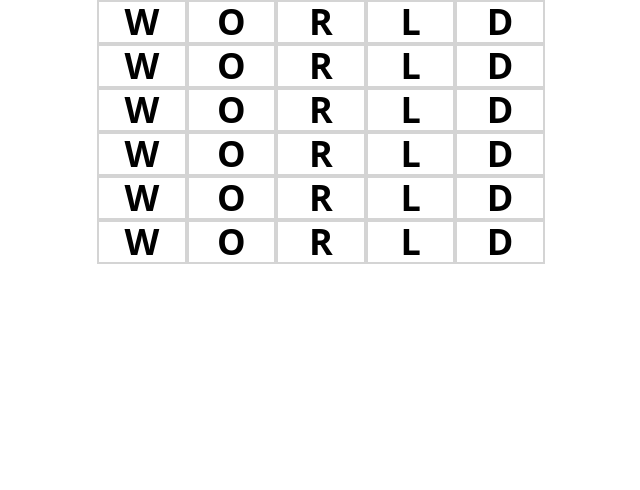
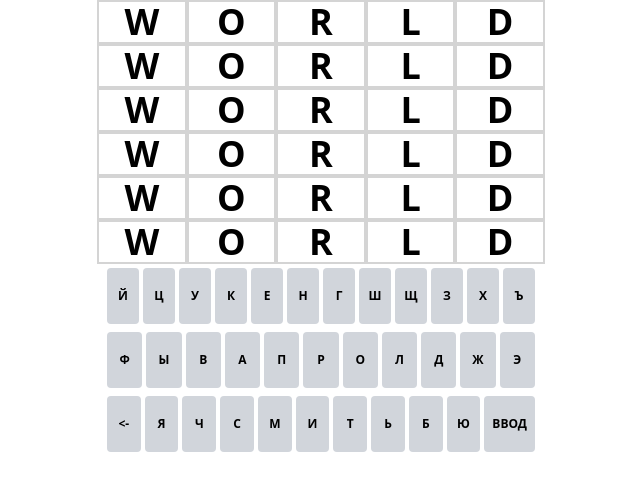
Before and after one commit to Arnosha96/game-wordly, a React (Create React App) app: page / in a window 1280 px wide. Shown: the top 490 px of the page, without its empty margins (319-959 px from the left). Built offline with nearby package versions, Linux system fonts and the light colour scheme.

Commit message:
Add keyboard

```diff
--- a/src/App.tsx
+++ b/src/App.tsx
@@ -1,9 +1,7 @@
-import BoardWrapper from "./components/gameWrapper";
+import GameWrapper from "./components/gameWrapper";
 
 function App() {
-  return (
-    <BoardWrapper />
-  );
+  return <GameWrapper />;
 }
 
 export default App;
--- a/src/components/gameWrapper.tsx
+++ b/src/components/gameWrapper.tsx
@@ -1,9 +1,11 @@
 import Board from "./board";
+import Keyboard from "./keyboard/keyboard";
 
 const GameWrapper = () => {
   return (
     <div className="wrapper container mx-auto flex flex-col max-w-md">
       <Board />
+      <Keyboard />
     </div>
   );
 };
--- /dev/null
+++ b/src/components/keyboard/key.tsx
@@ -0,0 +1,33 @@
+type KeyProps = {
+  letter: string;
+  handleClick: (letter: string) => void;
+};
+
+const Key = ({ letter, handleClick }: KeyProps) => {
+  return (
+    <button
+      className="
+                flex-1
+                rounded
+                uppercase
+                font-bold
+                p-1
+                sm:p-2
+                h-14
+                small:h-12
+                tiny:h-10
+                text-xs
+                m-0.5
+                mt-1
+                mb-1
+                fix-small-iphones-key:h-12
+                bg-gray-300
+                "
+      onClick={() => handleClick(letter)}
+    >
+      {letter}
+    </button>
+  );
+};
+
+export default Key;
--- /dev/null
+++ b/src/components/keyboard/keyboard.tsx
@@ -0,0 +1,50 @@
+import Key from "./key";
+
+const Keyboard = () => {
+  return (
+    <div className="flex flex-col container w-full max-w-lg pb-2 md:pb-5 px-2 mx-auto">
+      <div className="flex">
+        <Key letter="й" handleClick={(letter) => console.log(letter)}></Key>
+        <Key letter="ц" handleClick={(letter) => console.log(letter)}></Key>
+        <Key letter="у" handleClick={(letter) => console.log(letter)}></Key>
+        <Key letter="к" handleClick={(letter) => console.log(letter)}></Key>
+        <Key letter="е" handleClick={(letter) => console.log(letter)}></Key>
+        <Key letter="н" handleClick={(letter) => console.log(letter)}></Key>
+        <Key letter="г" handleClick={(letter) => console.log(letter)}></Key>
+        <Key letter="ш" handleClick={(letter) => console.log(letter)}></Key>
+        <Key letter="щ" handleClick={(letter) => console.log(letter)}></Key>
+        <Key letter="з" handleClick={(letter) => console.log(letter)}></Key>
+        <Key letter="х" handleClick={(letter) => console.log(letter)}></Key>
+        <Key letter="ъ" handleClick={(letter) => console.log(letter)}></Key>
+      </div>
+      <div className="flex">
+        <Key letter="ф" handleClick={(letter) => console.log(letter)}></Key>
+        <Key letter="ы" handleClick={(letter) => console.log(letter)}></Key>
+        <Key letter="в" handleClick={(letter) => console.log(letter)}></Key>
+        <Key letter="а" handleClick={(letter) => console.log(letter)}></Key>
+        <Key letter="п" handleClick={(letter) => console.log(letter)}></Key>
+        <Key letter="р" handleClick={(letter) => console.log(letter)}></Key>
+        <Key letter="о" handleClick={(letter) => console.log(letter)}></Key>
+        <Key letter="л" handleClick={(letter) => console.log(letter)}></Key>
+        <Key letter="д" handleClick={(letter) => console.log(letter)}></Key>
+        <Key letter="ж" handleClick={(letter) => console.log(letter)}></Key>
+        <Key letter="э" handleClick={(letter) => console.log(letter)}></Key>
+      </div>
+      <div className="flex">
+        <Key letter="<-" handleClick={(letter) => console.log(letter)}></Key>
+        <Key letter="я" handleClick={(letter) => console.log(letter)}></Key>
+        <Key letter="ч" handleClick={(letter) => console.log(letter)}></Key>
+        <Key letter="с" handleClick={(letter) => console.log(letter)}></Key>
+        <Key letter="м" handleClick={(letter) => console.log(letter)}></Key>
+        <Key letter="и" handleClick={(letter) => console.log(letter)}></Key>
+        <Key letter="т" handleClick={(letter) => console.log(letter)}></Key>
+        <Key letter="ь" handleClick={(letter) => console.log(letter)}></Key>
+        <Key letter="б" handleClick={(letter) => console.log(letter)}></Key>
+        <Key letter="ю" handleClick={(letter) => console.log(letter)}></Key>
+        <Key letter="ввод" handleClick={(letter) => console.log(letter)}></Key>
+      </div>
+    </div>
+  );
+};
+
+export default Keyboard;
```
